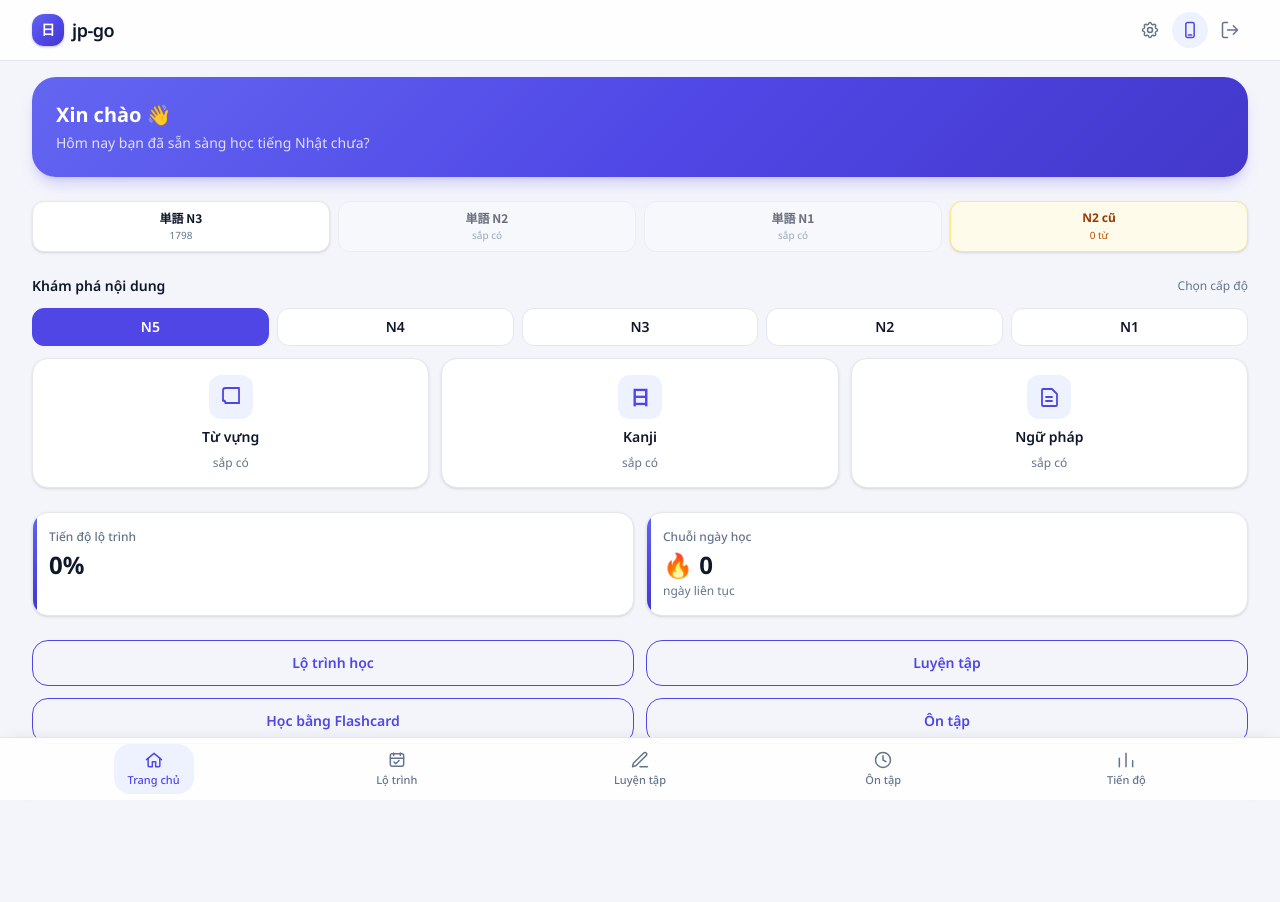
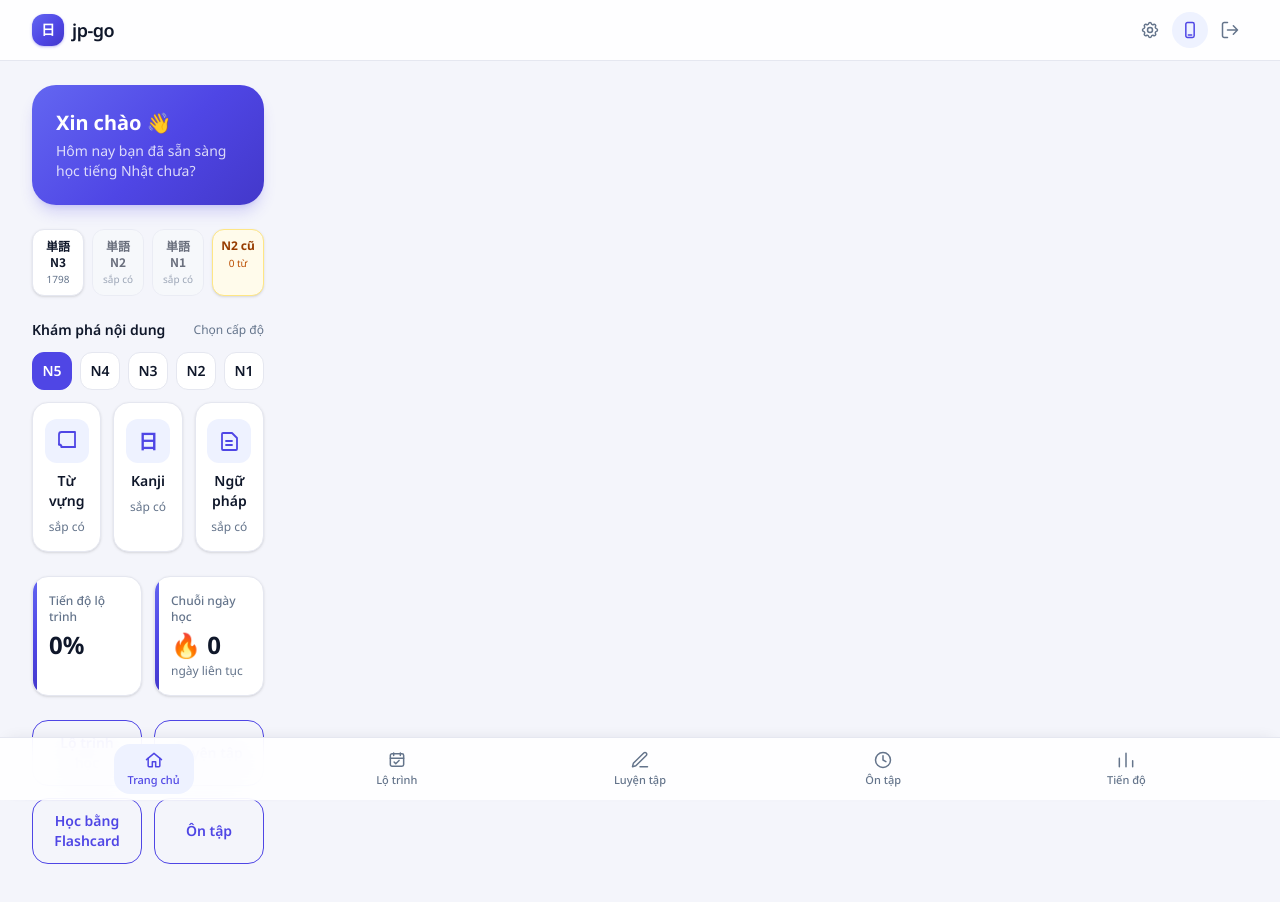
Before and after one commit to cuongluv92/jp-go, a Next.js app: page / in a window 1280 px wide. Both pictures are taken after a click on the button 822 px from the left and 30 px from the top of the page. Shown: the top 902 px of the page. Before the commit the page ends 840 px from the top, so only its background shows below. Built offline with nearby package versions, Linux system fonts and the light colour scheme; no server answers; the database is empty.

Commit message:
feat: turn desktop mode into workspace shell

```diff
--- a/components/app-chrome.tsx
+++ b/components/app-chrome.tsx
@@ -9,14 +9,27 @@ import { TopHeader } from "@/components/top-header";
 const LAYOUT_STORAGE_KEY = "jp-go-layout-mode";
 type LayoutMode = "mobile" | "desktop";
 
+function getPageKind(pathname: string): string {
+  if (pathname === "/") return "home";
+  if (pathname === "/vocabulary") return "vocabulary";
+  if (pathname.startsWith("/vocabulary/")) return "vocabulary-detail";
+  if (pathname === "/grammar") return "grammar";
+  if (pathname.startsWith("/grammar/")) return "grammar-detail";
+  if (pathname === "/kanji") return "kanji";
+  if (pathname.startsWith("/kanji/")) return "kanji-detail";
+  if (pathname === "/plan") return "plan";
+  if (pathname === "/practice") return "practice";
+  if (pathname === "/review") return "review";
+  if (pathname === "/progress") return "progress";
+  if (pathname === "/flashcards") return "flashcards";
+  return "generic";
+}
+
 /**
- * Bọc phần khung app (header + bottom nav) và chỉ hiện khi đã ở trong app
- * thật sự — ẩn hoàn toàn ở /login vì lúc đó chưa có phiên đăng nhập nên
- * các nút Quản lý dữ liệu/Đăng xuất (TopHeader) và các tab (BottomNav) đều
- * chưa có ý nghĩa, hiện ra chỉ gây rối mắt cho màn hình đăng nhập.
- *
- * Mặc định giữ khung hẹp như giao diện điện thoại. Trên máy tính người dùng
- * có thể bật chế độ desktop từ TopHeader; lựa chọn được lưu trên trình duyệt.
+ * Khung chung của app.
+ * - Mobile mode giữ nguyên giao diện hẹp + bottom navigation.
+ * - Desktop mode chuyển thành workspace: sidebar trái + nội dung chính rộng.
+ * Lựa chọn được lưu riêng trên trình duyệt của người dùng.
  */
 export function AppChrome({ children }: { children: ReactNode }) {
   const pathname = usePathname();
@@ -34,6 +47,15 @@ export function AppChrome({ children }: { children: ReactNode }) {
     }
   }, []);
 
+  useEffect(() => {
+    document.documentElement.dataset.jpLayout = layoutMode;
+    document.documentElement.dataset.jpPage = getPageKind(pathname);
+
+    return () => {
+      delete document.documentElement.dataset.jpPage;
+    };
+  }, [layoutMode, pathname]);
+
   const isDesktopMode = layoutMode === "desktop";
 
   function toggleLayoutMode() {
@@ -50,15 +72,23 @@ export function AppChrome({ children }: { children: ReactNode }) {
     return <main className="mx-auto w-full max-w-md flex-1 px-4 py-4 sm:max-w-lg">{children}</main>;
   }
 
-  const mainClassName = isDesktopMode
-    ? "mx-auto w-full max-w-7xl flex-1 px-4 pb-24 pt-4 sm:px-6 lg:px-8"
-    : "mx-auto w-full max-w-md flex-1 px-4 pb-24 pt-4 sm:max-w-lg";
+  if (isDesktopMode) {
+    return (
+      <>
+        <TopHeader desktopMode onToggleDesktop={toggleLayoutMode} />
+        <div className="mx-auto grid w-full max-w-7xl flex-1 grid-cols-[220px_minmax(0,1fr)] items-start gap-7 px-5 py-6 lg:grid-cols-[232px_minmax(0,1fr)] lg:gap-8 lg:px-8">
+          <BottomNav desktopMode />
+          <main className="min-w-0 pb-10">{children}</main>
+        </div>
+      </>
+    );
+  }
 
   return (
     <>
-      <TopHeader desktopMode={isDesktopMode} onToggleDesktop={toggleLayoutMode} />
-      <main className={mainClassName}>{children}</main>
-      <BottomNav desktopMode={isDesktopMode} />
+      <TopHeader desktopMode={false} onToggleDesktop={toggleLayoutMode} />
+      <main className="mx-auto w-full max-w-md flex-1 px-4 pb-24 pt-4 sm:max-w-lg">{children}</main>
+      <BottomNav desktopMode={false} />
     </>
   );
 }
```
